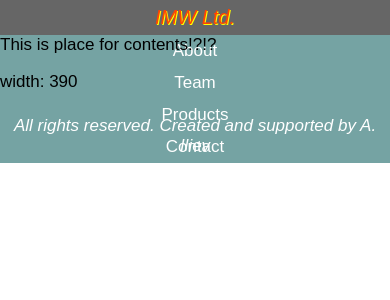
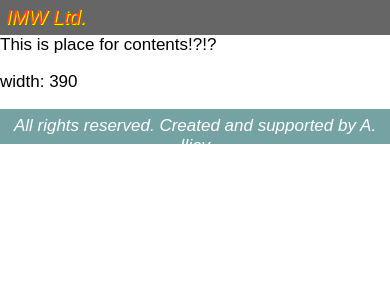
Before and after one commit to AleksandarIliev/IMW, a React (Create React App) app: page / in a window 390 px wide. Shown: the top 300 px of the page. Built offline with nearby package versions, Linux system fonts and the light colour scheme.

Commit message:
Add a little bit css for navigation

```diff
--- a/src/App.css
+++ b/src/App.css
@@ -36,6 +36,7 @@ body {
 
 .contents {
     display: flex;
+    flex-direction: row;
     flex-wrap: wrap;
 }
 
@@ -58,8 +59,15 @@ body {
 }
 
 @media screen and (max-width: 700px) {
-    .row,
-    .navbar {
+    .contents,
+    .navbar,
+    .footer {
         flex-direction: column;
     }
+    .navbar a:first-child {
+        text-align: left;
+    }
+    .navbar a:not(:first-child) {
+        display: none;
+    }
 }
```
